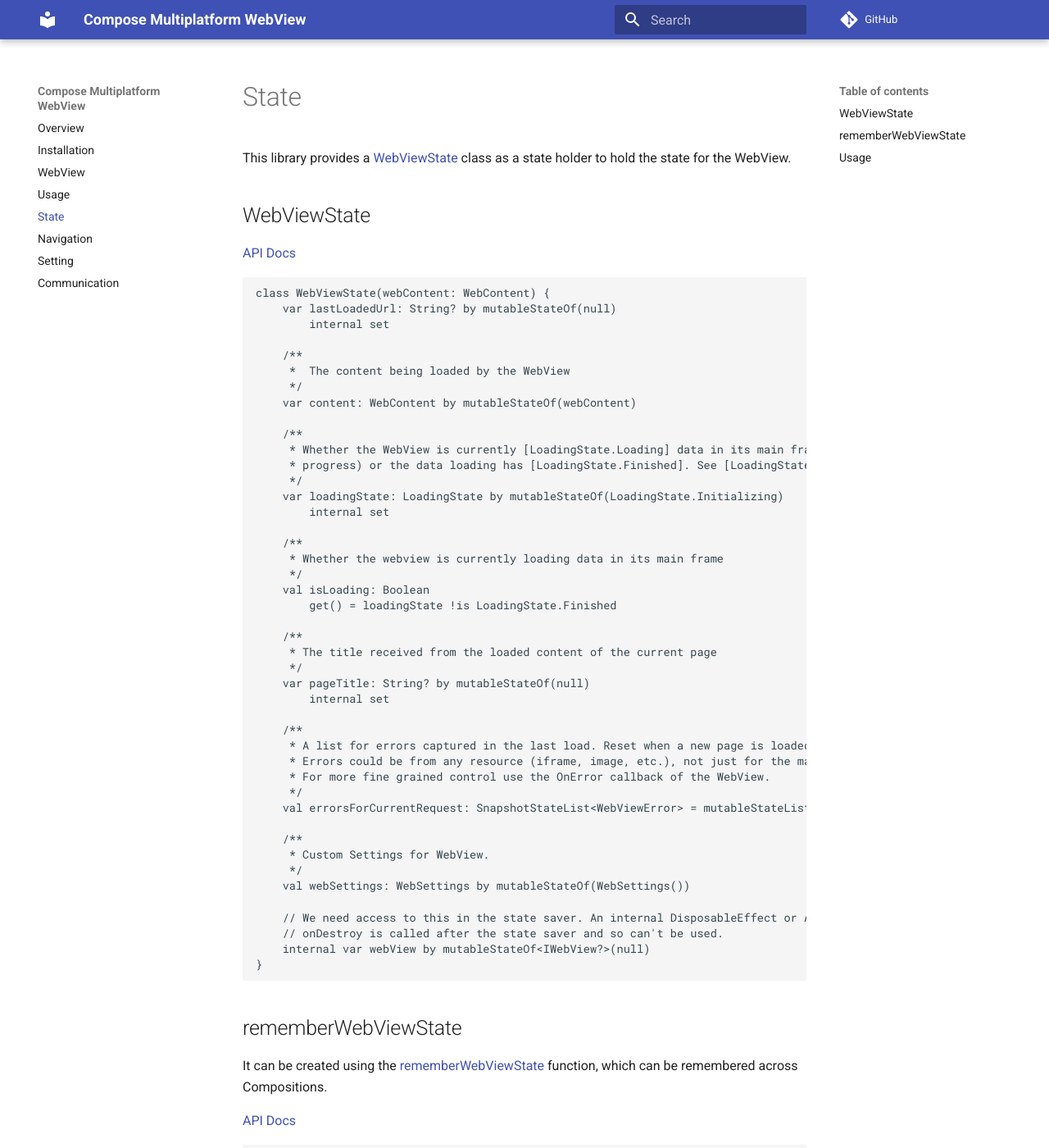
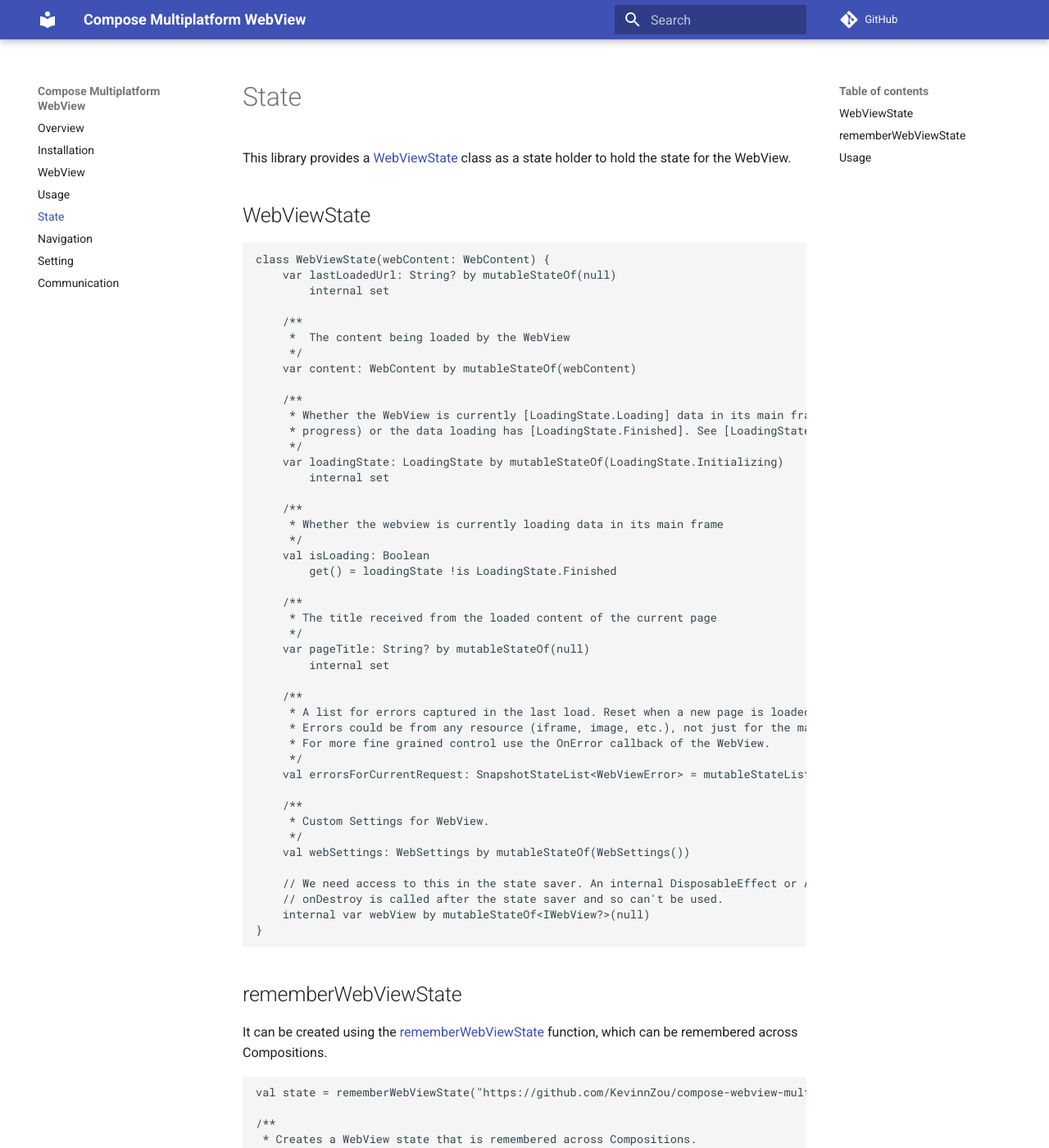
Before and after one commit to KevinnZou/compose-webview-multiplatform, an MkDocs documentation site: the page built from docs/state.md, in a window 1280 px wide and 1400 px high. Shown: the whole window at 82% size. Built offline with MkDocs 1.6.1 and Material for MkDocs 9.7.7, drawn with Linux system fonts in a browser that asks for light colours; comment, search, counter and statistics services are not loaded.

Commit message:
feat:MkDocs remove API docs

````diff
--- a/docs/state.md
+++ b/docs/state.md
@@ -2,7 +2,6 @@
 This library provides a [WebViewState](https://github.com/KevinnZou/compose-webview-multiplatform/blob/main/webview/src/commonMain/kotlin/com/multiplatform/webview/web/WebViewState.kt) class as a state holder to hold the state for the WebView.
 
 ## WebViewState
-[API Docs](https://kevinnzou.github.io/compose-webview-multiplatform/webview/com.multiplatform.webview.web/-web-view-state/index.html)
 
 ```kotlin
 class WebViewState(webContent: WebContent) {
@@ -55,7 +54,6 @@ class WebViewState(webContent: WebContent) {
 
 It can be created using the [rememberWebViewState](https://github.com/KevinnZou/compose-webview-multiplatform/blob/c1104c4458277423ec0ee3386140e06950483cb4/webview/src/commonMain/kotlin/com/multiplatform/webview/web/WebViewState.kt#L87) function, which can be remembered across Compositions.
 
-[API Docs](https://kevinnzou.github.io/compose-webview-multiplatform/webview/com.multiplatform.webview.web/remember-web-view-state.html)
 ```kotlin
 val state = rememberWebViewState("https://github.com/KevinnZou/compose-webview-multiplatform")
 
````
